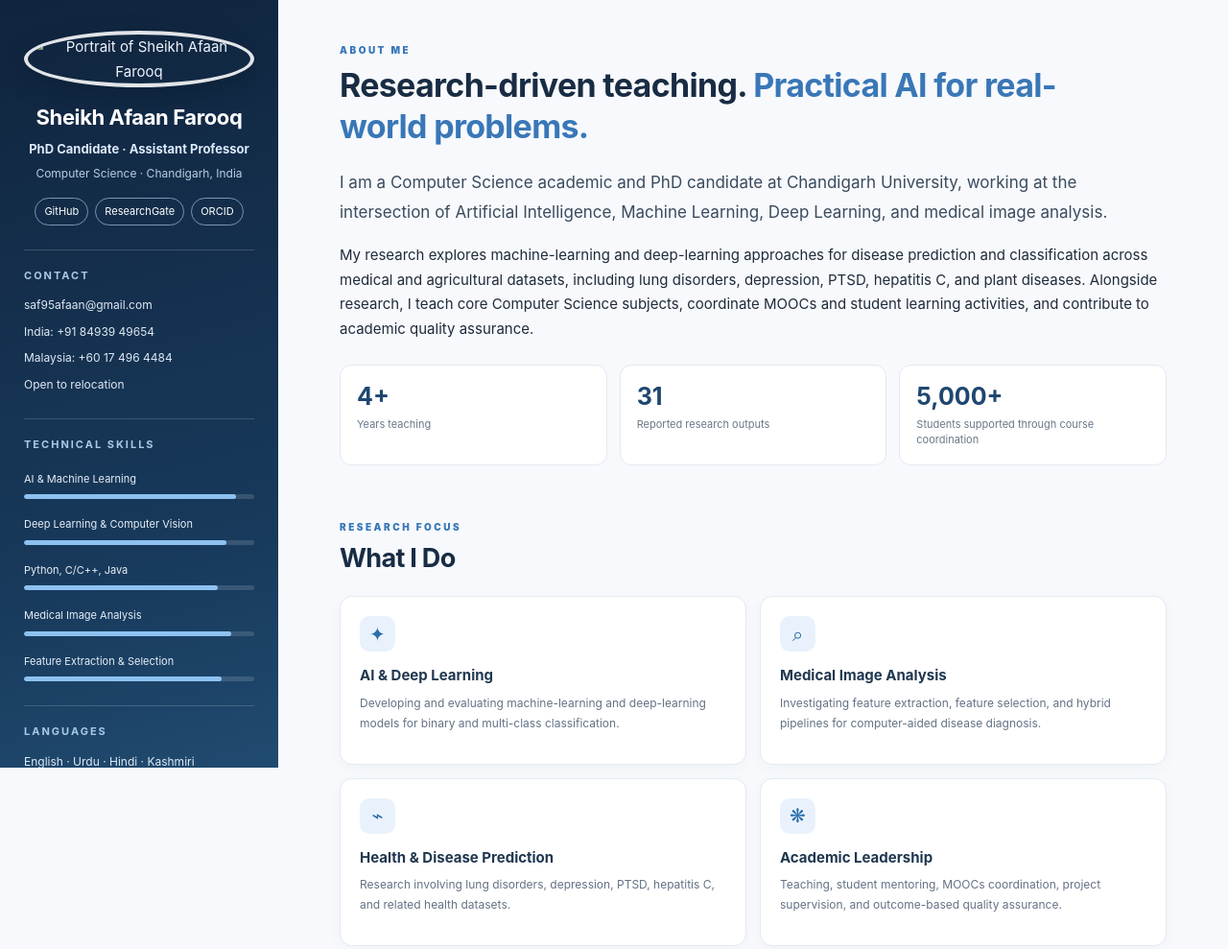
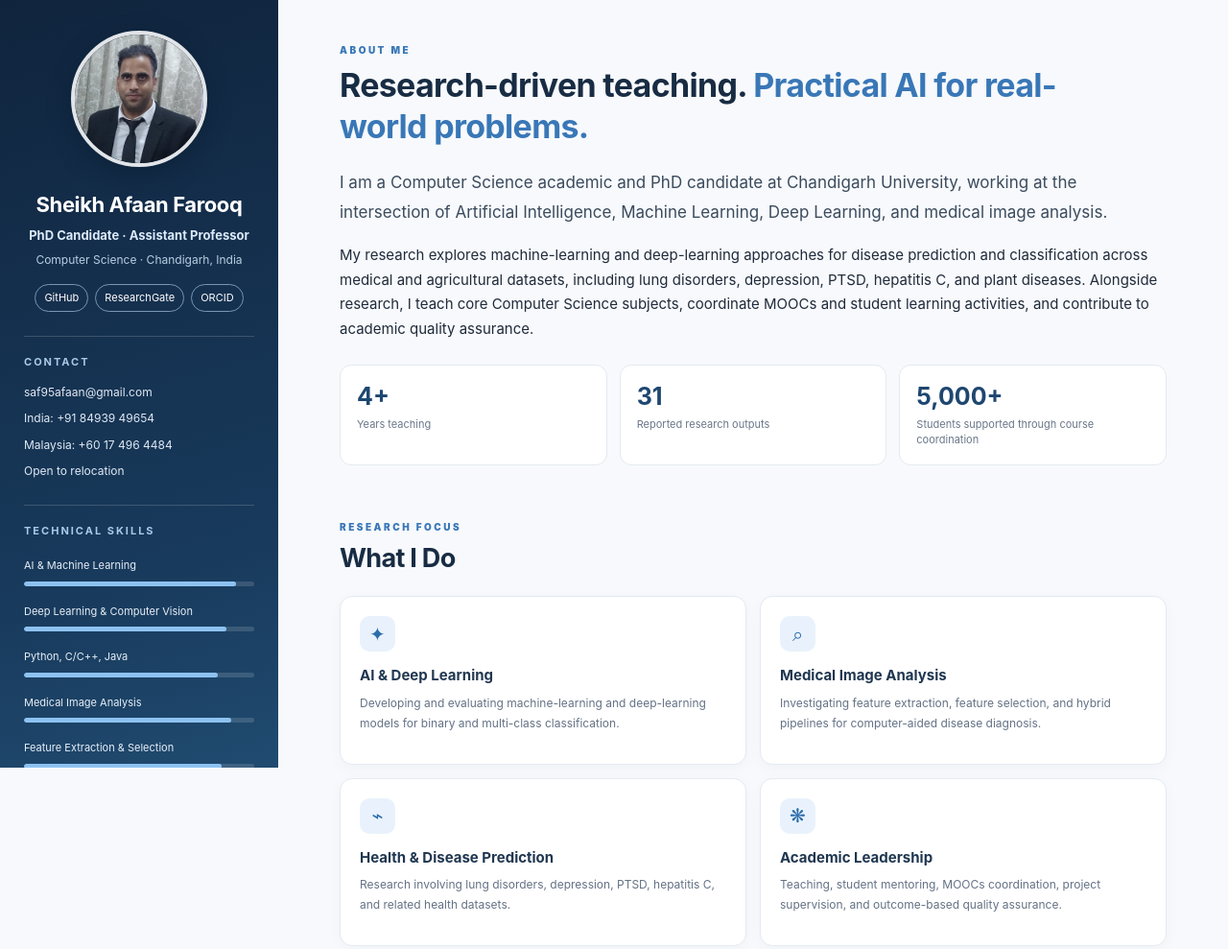
Before and after one commit to Afaan-Farooq/sheikh-afaan-farooq-resume, a plain HTML site: page index.html in a window 1280 px wide. Shown: the top 989 px of the page at 96% size. Drawn offline with Linux system fonts and the light colour scheme.

Commit message:
Update index.html

```diff
--- a/index.html
+++ b/index.html
@@ -12,7 +12,7 @@
   <button class="menu-toggle" id="menuToggle" aria-label="Toggle navigation" aria-expanded="false">☰</button>
   <aside class="sidebar" id="sidebar">
     <div class="profile">
-      <img class="profile-photo" src="assets/afaan-profile.jpg" alt="Portrait of Sheikh Afaan Farooq" />
+      <img class="profile-photo" src="afaan-profile.jpg" alt="Portrait of Sheikh Afaan Farooq" />
       <h1>Sheikh Afaan Farooq</h1>
       <p class="role">PhD Candidate · Assistant Professor</p>
       <p class="location">Computer Science · Chandigarh, India</p>
```
